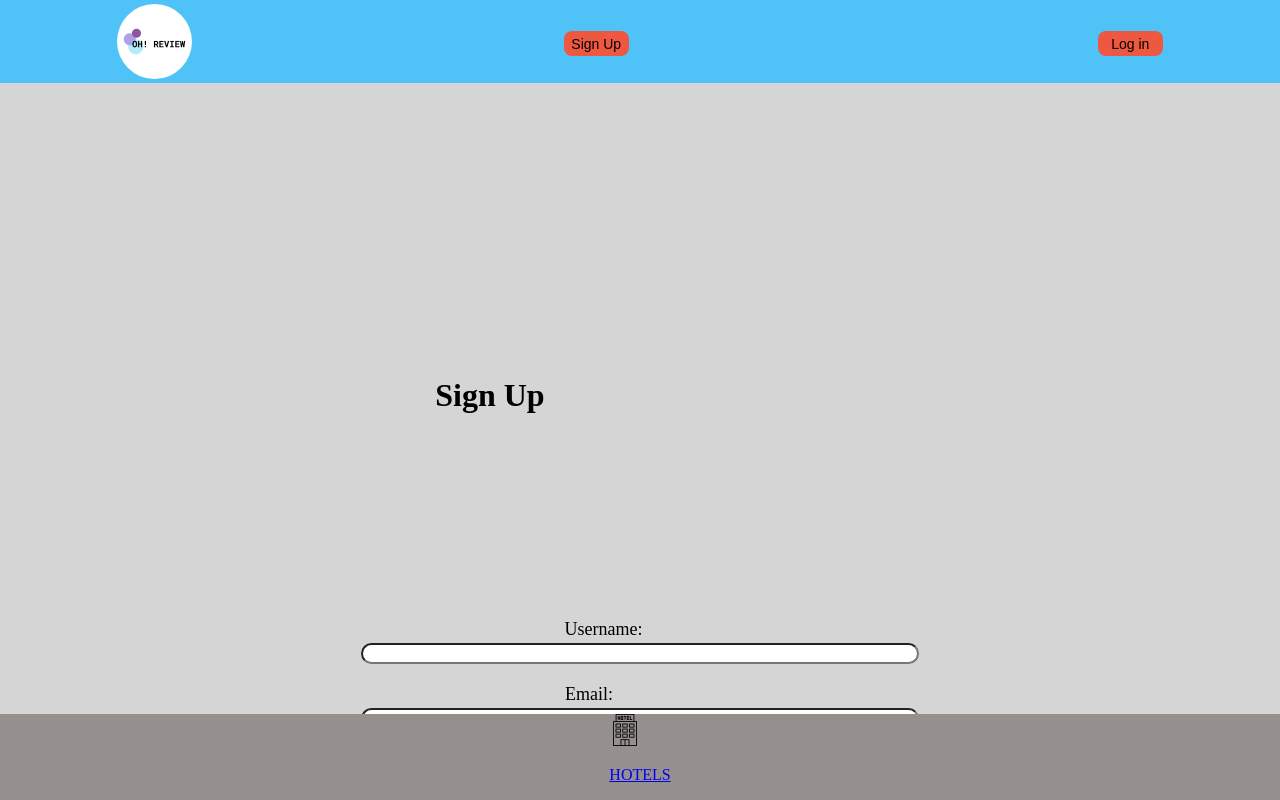
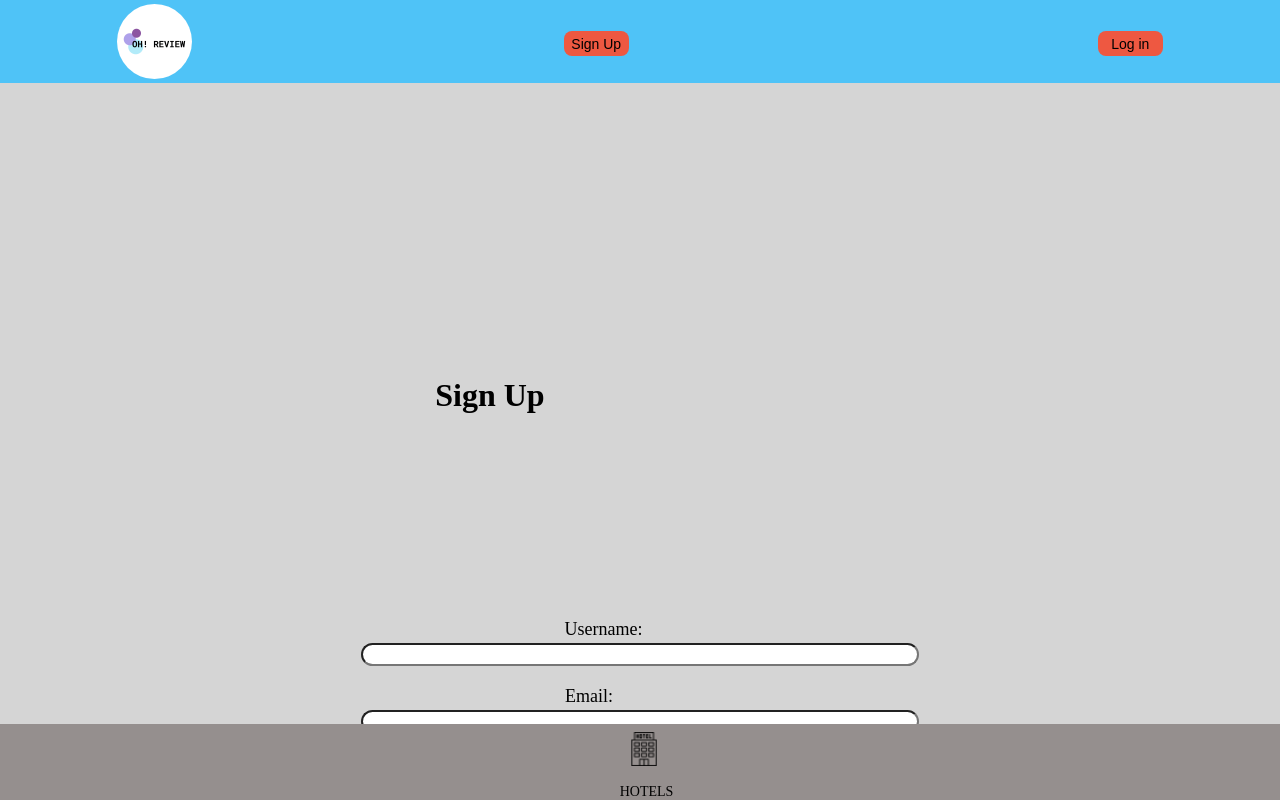
Before and after one commit to sergillorente/m3-project-client, a React (Create React App) app: page /signup in a window 1280 px wide. Shown: the top 800 px of the page. Built offline with nearby package versions, Linux system fonts and the light colour scheme; no server answers.

Commit message:
Review card picture updated and resized. Looks better now

```diff
--- a/src/components/Footer/Footer.css
+++ b/src/components/Footer/Footer.css
@@ -7,18 +7,35 @@
     position: fixed;
     bottom: 0;
     width: 100%;
+    height: 76px;
     background-color: rgb(149, 143, 142);
 }
 
 #icon-hotels {
-    margin-top: 12px;
+    margin-top: 21px;
     margin-right: 5px;
     color: black;
     text-decoration: none;
 }
 
 #icon-profile {
-    margin-top: 12px;
+    margin-top: 21px;
     color: black;
     text-decoration: none;
 }
+
+#icon-hotels-logout {
+    display: flex;
+    flex-direction: column;
+    margin-top: 21px;
+    margin-right: 5px;
+    margin-left: 18px;
+    color: black;
+    text-decoration: none;
+    font-size: 14px;
+}
+
+#icon-hotel {
+    margin-left: 7px;
+    width: 34px;
+}
--- a/src/components/Footer/Footer.js
+++ b/src/components/Footer/Footer.js
@@ -28,10 +28,10 @@ function Footer(props) {
             </div>
         </IconDesign>
     ) : (<div className="footer">
-        <Link to='/hotels'>
+        <Link id="icon-hotels-logout" to='/hotels'>
             <div>
-                <img src='/images/hotel.png' alt="hotel icon" />
-                <p className="text-color">HOTELS</p>
+                <img id="icon-hotel" src='/images/hotel.png' alt="hotel icon" />
+                <p id="text-color-logout">HOTELS</p>
             </div>
         </Link>
     </div>
--- a/src/components/ReviewCard/ReviewCard.css
+++ b/src/components/ReviewCard/ReviewCard.css
@@ -5,8 +5,8 @@
     margin-right: 62px;
 }
 
-#picture {
-    max-width: 30;
+.picture {
+    max-width: 30px;
     height: auto;
 }
 #delete-btn {
--- a/src/components/ReviewCard/ReviewCard.js
+++ b/src/components/ReviewCard/ReviewCard.js
@@ -17,7 +17,7 @@ const ReviewCard = (props) => {
 
     return (
     <div className="review">
-        <img id="picture" src='/images/default-profile.jpg' alt='user' /> {/* Backlog --- Add the picture of every single user who updates its picture profile // userId.picture */}
+        <img className="picture" src='/images/default-profile.jpg' alt='user' /> {/* Backlog --- Add the picture of every single user who updates its picture profile // userId.picture */}
         <p>{userId.username}</p>
         <p>{created_at}</p>
         <p>{text}</p>
--- a/src/pages/Login/Login.css
+++ b/src/pages/Login/Login.css
@@ -29,6 +29,7 @@
 #input-form {
     border-radius: 16px;
     width: 43%;
+    height: 17px;
 }
 
 #login-btn {
--- a/src/pages/Profile/Profile.css
+++ b/src/pages/Profile/Profile.css
@@ -46,6 +46,7 @@
 #input-form {
     border-radius: 16px;
     width: 43%;
+    height: 17px;
 }
 
 #profile-btn {
--- a/src/pages/Signup/Signup.css
+++ b/src/pages/Signup/Signup.css
@@ -34,6 +34,7 @@
 #input-form {
     border-radius: 16px;
     width: 43%;
+    height: 17px;
 }
 
 #signup-btn {
```
